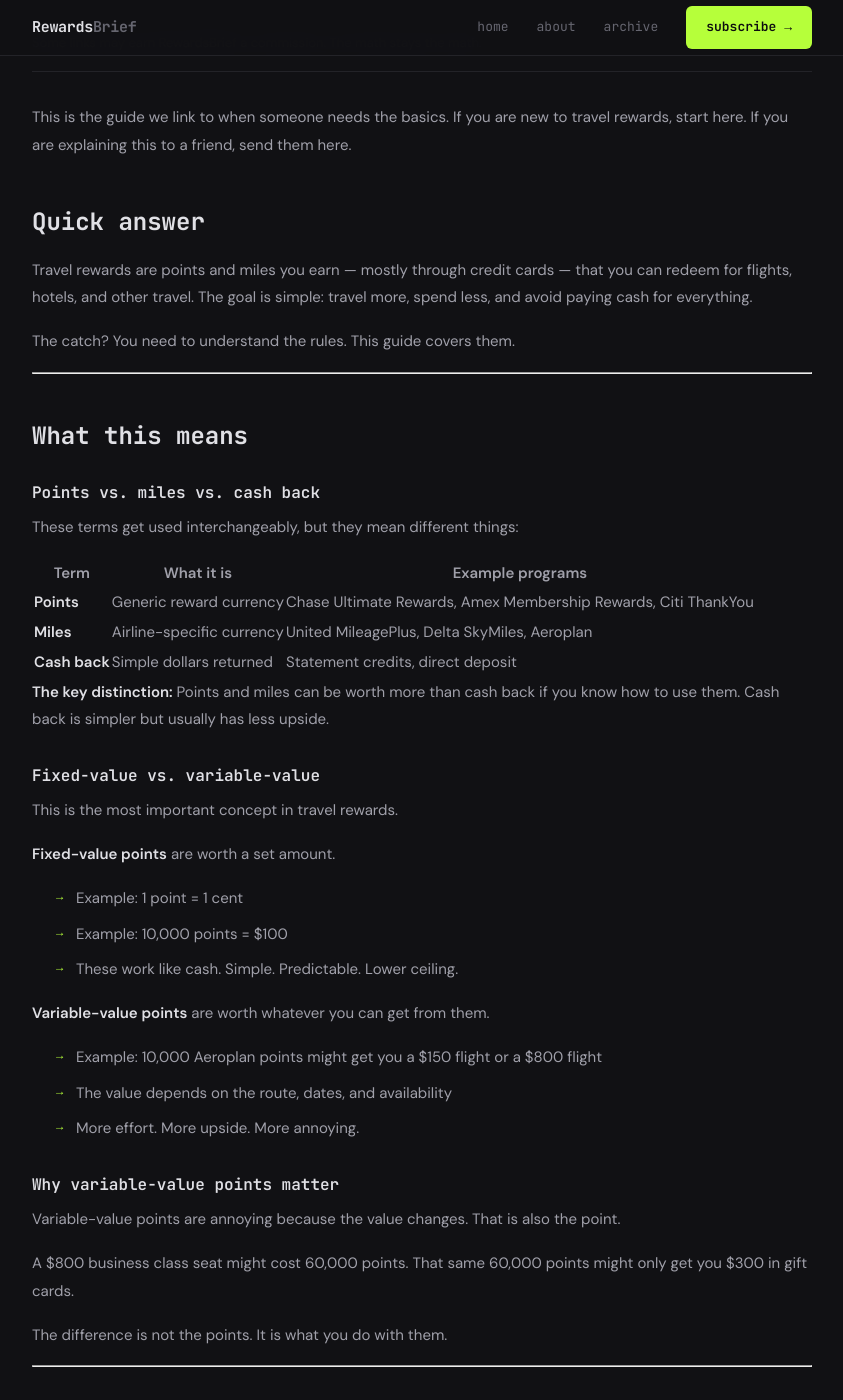
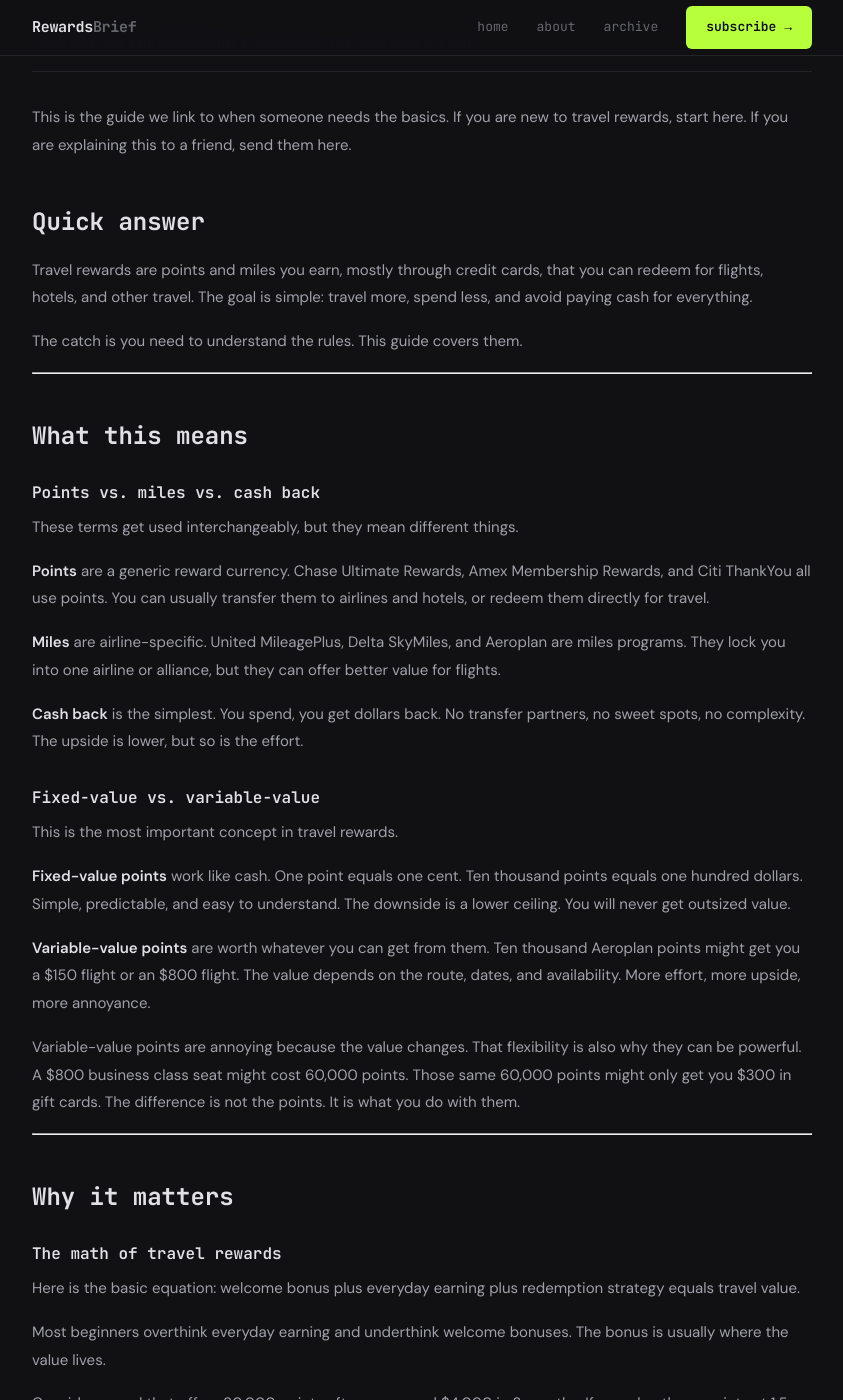
Before and after one commit to Flytrippers/rewardsbrief, a Jekyll site: the page built from _posts/2026-04-29-travel-rewards-101.md, in a window 1280 px wide and 1400 px high, scrolled down 316 px. Shown: the whole window, without its empty margins (218-1061 px from the left). Built offline with Jekyll 4.4.1, drawn with Linux system fonts in a browser that asks for light colours; some of the changed text lies outside the part shown.

Commit message:
Rewrite Travel Rewards 101: cohesive flow, remove em dashes and AI constructions

```diff
--- a/_posts/2026-04-29-travel-rewards-101.md
+++ b/_posts/2026-04-29-travel-rewards-101.md
@@ -3,16 +3,16 @@ layout: post
 title: "Travel Rewards 101: The Complete Beginner's Guide"
 date: 2026-04-29
 tags: [beginner, guide, travel-rewards]
-excerpt: "Everything you need to understand travel rewards, points, miles, and credit card strategies — without the fluff."
+excerpt: "Everything you need to understand travel rewards, points, miles, and credit card strategies. No fluff, just what works."
 ---
 
 This is the guide we link to when someone needs the basics. If you are new to travel rewards, start here. If you are explaining this to a friend, send them here.
 
 ## Quick answer
 
-Travel rewards are points and miles you earn — mostly through credit cards — that you can redeem for flights, hotels, and other travel. The goal is simple: travel more, spend less, and avoid paying cash for everything.
+Travel rewards are points and miles you earn, mostly through credit cards, that you can redeem for flights, hotels, and other travel. The goal is simple: travel more, spend less, and avoid paying cash for everything.
 
-The catch? You need to understand the rules. This guide covers them.
+The catch is you need to understand the rules. This guide covers them.
 
 ---
 
@@ -20,39 +20,23 @@ The catch? You need to understand the rules. This guide covers them.
 
 ### Points vs. miles vs. cash back
 
-These terms get used interchangeably, but they mean different things:
+These terms get used interchangeably, but they mean different things.
 
-| Term | What it is | Example programs |
-|------|-----------|------------------|
-| **Points** | Generic reward currency | Chase Ultimate Rewards, Amex Membership Rewards, Citi ThankYou |
-| **Miles** | Airline-specific currency | United MileagePlus, Delta SkyMiles, Aeroplan |
-| **Cash back** | Simple dollars returned | Statement credits, direct deposit |
+**Points** are a generic reward currency. Chase Ultimate Rewards, Amex Membership Rewards, and Citi ThankYou all use points. You can usually transfer them to airlines and hotels, or redeem them directly for travel.
 
-**The key distinction:** Points and miles can be worth more than cash back if you know how to use them. Cash back is simpler but usually has less upside.
+**Miles** are airline-specific. United MileagePlus, Delta SkyMiles, and Aeroplan are miles programs. They lock you into one airline or alliance, but they can offer better value for flights.
+
+**Cash back** is the simplest. You spend, you get dollars back. No transfer partners, no sweet spots, no complexity. The upside is lower, but so is the effort.
 
 ### Fixed-value vs. variable-value
 
 This is the most important concept in travel rewards.
 
-**Fixed-value points** are worth a set amount.
+**Fixed-value points** work like cash. One point equals one cent. Ten thousand points equals one hundred dollars. Simple, predictable, and easy to understand. The downside is a lower ceiling. You will never get outsized value.
 
-- Example: 1 point = 1 cent
-- Example: 10,000 points = $100
-- These work like cash. Simple. Predictable. Lower ceiling.
+**Variable-value points** are worth whatever you can get from them. Ten thousand Aeroplan points might get you a $150 flight or an $800 flight. The value depends on the route, dates, and availability. More effort, more upside, more annoyance.
 
-**Variable-value points** are worth whatever you can get from them.
-
-- Example: 10,000 Aeroplan points might get you a $150 flight or a $800 flight
-- The value depends on the route, dates, and availability
-- More effort. More upside. More annoying.
-
-### Why variable-value points matter
-
-Variable-value points are annoying because the value changes. That is also the point.
-
-A $800 business class seat might cost 60,000 points. That same 60,000 points might only get you $300 in gift cards.
-
-The difference is not the points. It is what you do with them.
+Variable-value points are annoying because the value changes. That flexibility is also why they can be powerful. A $800 business class seat might cost 60,000 points. Those same 60,000 points might only get you $300 in gift cards. The difference is not the points. It is what you do with them.
 
 ---
 
@@ -60,119 +44,67 @@ The difference is not the points. It is what you do with them.
 
 ### The math of travel rewards
 
-Here is the basic equation:
-
-**Welcome bonus + Everyday earning + Redemption strategy = Travel value**
+Here is the basic equation: welcome bonus plus everyday earning plus redemption strategy equals travel value.
 
 Most beginners overthink everyday earning and underthink welcome bonuses. The bonus is usually where the value lives.
 
-**Example:**
-
-A card offers 80,000 points after you spend $4,000 in 3 months. We value those points at roughly 1.5 cents each. That is $1,200 in value.
-
-You spent $4,000 you were going to spend anyway. Your net gain: $1,200 worth of points.
+Consider a card that offers 80,000 points after you spend $4,000 in 3 months. If we value those points at 1.5 cents each, that is $1,200 in value. You spent $4,000 you were going to spend anyway. Your net gain is $1,200 worth of points.
 
 That is the game.
 
 ### Common mistakes beginners make
 
-**Mistake 1: Ignoring the welcome bonus**
+**Ignoring the welcome bonus.** A card that earns 2x on dining sounds nice. The bonus is worth 40x your first year of dining. Focus on the bonus.
 
-> "This card earns 2x on dining." Cool. The bonus is worth 40x your first year of dining. Focus on the bonus.
+**Paying interest.** Travel rewards only work if you pay your balance in full. Interest charges eat the points. Robo-7 checked. It was ugly.
 
-**Mistake 2: Paying interest**
+**Hoarding points.** Points do not earn interest. Programs devalue. Use them within a reasonable timeframe, usually 1 to 2 years.
 
-Travel rewards only work if you pay your balance in full. Interest charges eat the points. Robo-7 checked. It was ugly.
+**Redeeming for gift cards or merchandise.** This is usually the worst use of points. You are taking flexible currency and locking it into a poor exchange rate.
 
-**Mistake 3: Hoarding points**
-
-Points do not earn interest. Programs devalue. Use them within a reasonable timeframe — usually 1 to 2 years.
-
-**Mistake 4: Redeeming for gift cards or merchandise**
-
-This is usually the worst use of points. You are taking flexible currency and locking it into a poor exchange rate.
-
-**Mistake 5: Not understanding transfer partners**
-
-Transferable points are more valuable because they are flexible. If you only redeem through one airline portal, you are leaving value on the table.
+**Not understanding transfer partners.** Transferable points are more valuable because they are flexible. If you only redeem through one airline portal, you are leaving value on the table.
 
 ---
 
 ## The basic rules
 
-### Rule 1: Pay in full, always
+**Pay in full, always.** If you carry a balance, the interest wipes out the rewards. This is non-negotiable. Robo-7 does not negotiate with interest.
 
-If you carry a balance, the interest wipes out the rewards. This is non-negotiable. Robo-7 does not negotiate with interest.
+**Welcome bonuses first, everyday earning second.** The bonus is where the value is. Everyday earning is a nice bonus, not the strategy.
 
-### Rule 2: Welcome bonuses first, everyday earning second
+**Transferable points beat locked points.** Chase Ultimate Rewards transfer to 14 partners. Amex Membership Rewards transfer to 20 plus. That flexibility is worth more than a slightly higher earning rate on a locked program.
 
-The bonus is where the value is. Everyday earning is a nice bonus, not the strategy.
+**Redeem for travel, not stuff.** Flights, hotels, and experiences get the best redemption rates. Gift cards, merchandise, and statement credits usually get the worst.
 
-### Rule 3: Transferable points beat locked points
-
-Chase Ultimate Rewards transfer to 14 partners. Amex Membership Rewards transfer to 20+. That flexibility is worth more than a slightly higher earning rate on a locked program.
-
-### Rule 4: Redeem for travel, not stuff
-
-Flights, hotels, and experiences get the best redemption rates. Gift cards, merchandise, and statement credits usually get the worst.
-
-### Rule 5: Have a plan before you earn
-
-Know what you want to redeem for before you start collecting. "I want to fly to Japan in business class" is a plan. "I want points" is a hobby.
+**Have a plan before you earn.** Know what you want to redeem for before you start collecting. "I want to fly to Japan in business class" is a plan. "I want points" is a hobby.
 
 ---
 
-## Example: How this works in practice
+## How this works in practice
 
-### Scenario: You want to fly to Europe
+Imagine you want to fly to Europe.
 
-**Option A: Pay cash**
+Paying cash, a round-trip economy ticket runs $800 to $1,200. Business class runs $3,000 to $6,000.
 
-Round-trip economy: $800 to $1,200
-Round-trip business: $3,000 to $6,000
+Using points through Aeroplan, economy costs 60,000 points plus $150 in taxes. Business costs 90,000 points plus $150 in taxes.
 
-**Option B: Use points**
-
-Economy via Aeroplan: 60,000 points + $150 in taxes
-Business via Aeroplan: 90,000 points + $150 in taxes
-
-**The math:**
-
-If you earned 80,000 points from a welcome bonus and spent $4,000 on the card, you have enough for business class to Europe with points left over.
-
-Your out-of-pocket cost: $150 in taxes + $95 annual fee.
-
-Your cash savings: $2,750 to $5,750.
+If you earned 80,000 points from a welcome bonus and spent $4,000 on the card, you have enough for business class to Europe with points left over. Your out-of-pocket cost is $150 in taxes plus a $95 annual fee. Your cash savings is $2,750 to $5,750.
 
 That is why this matters.
 
 ---
 
-## Common mistakes (expanded)
+## More mistakes to avoid
 
-### Applying for too many cards too fast
+**Applying for too many cards too fast.** Each application causes a hard inquiry on your credit report. Too many in a short window looks risky to issuers. Space applications 3 to 6 months apart unless you have a specific strategy.
 
-Each application usually causes a hard inquiry on your credit report. Too many in a short window looks risky to issuers.
+**Not hitting the minimum spending requirement.** The bonus only pays out if you hit the spending requirement. If you miss it, you get nothing. Plan your applications around known large expenses.
 
-**The rule:** Space applications 3 to 6 months apart unless you have a specific strategy.
+**Closing cards immediately after the bonus.** Issuers notice. Some will claw back the bonus or blacklist you from future offers. Keep the card at least 1 year, or product-change to a no-fee version.
 
-### Not hitting the minimum spending requirement
+**Ignoring annual fees, or overvaluing them.** A $95 annual fee is not evil if the card delivers $300 in value. A $550 annual fee is not evil if you use the $300 travel credit, lounge access, and transfer partners. Do the math. The fee is just a number.
 
-The bonus only pays out if you hit the spending requirement. If you miss it, you get nothing. Plan your applications around known large expenses.
-
-### Closing cards immediately after the bonus
-
-Issuers notice. Some will claw back the bonus or blacklist you from future offers. Keep the card at least 1 year, or product-change to a no-fee version.
-
-### Ignoring annual fees (or overvaluing them)
-
-A $95 annual fee is not evil if the card delivers $300 in value. A $550 annual fee is not evil if you use the $300 travel credit, lounge access, and transfer partners.
-
-Do the math. The fee is just a number.
-
-### Not tracking your points
-
-Use a spreadsheet or an app. Points expire, programs devalue, and offers change. Know what you have.
+**Not tracking your points.** Use a spreadsheet or an app. Points expire, programs devalue, and offers change. Know what you have.
 
 ---
 
@@ -180,27 +112,15 @@ Use a spreadsheet or an app. Points expire, programs devalue, and offers change.
 
 ### If you are just starting
 
-1. Check your credit score. You generally need good credit (670+) for travel rewards cards.
-2. Pick 1 card with a strong welcome bonus that fits your spending.
-3. Hit the minimum spending requirement.
-4. Learn one transfer partner or redemption strategy.
-5. Book something.
+Check your credit score. You generally need good credit, around 670 or higher, for travel rewards cards. Pick one card with a strong welcome bonus that fits your spending. Hit the minimum spending requirement. Learn one transfer partner or redemption strategy. Then book something.
 
 ### If you have points but do not know how to use them
 
-1. List every points balance you have.
-2. Identify your travel goal (destination, dates, class of service).
-3. Search for award availability 3 to 6 months out.
-4. Compare cash price vs. points price.
-5. Book the better deal.
+List every points balance you have. Identify your travel goal: destination, dates, class of service. Search for award availability 3 to 6 months out. Compare cash price against points price. Book the better deal.
 
 ### If you want to optimize
 
-1. Track your effective return per dollar spent (bonus + earning + redemption value).
-2. Learn transfer partner sweet spots.
-3. Understand airline alliances (Star Alliance, SkyTeam, oneworld).
-4. Monitor limited-time transfer bonuses.
-5. Consider status and benefits, not just points.
+Track your effective return per dollar spent, including bonus, earning, and redemption value. Learn transfer partner sweet spots. Understand airline alliances: Star Alliance, SkyTeam, and oneworld. Monitor limited-time transfer bonuses. Consider status and benefits, not just points.
 
 ---
 
@@ -212,19 +132,19 @@ Use a spreadsheet or an app. Points expire, programs devalue, and offers change.
 | **Minimum spending requirement** | The amount you must spend in a timeframe to earn the welcome bonus |
 | **Transfer partner** | An airline or hotel program where you can send points from a bank program |
 | **Award availability** | Seats or rooms bookable with points instead of cash |
-| **Cents per point (CPP)** | The value of a redemption: cash price ÷ points cost × 100 |
+| **Cents per point (CPP)** | The value of a redemption: cash price divided by points cost, times 100 |
 | **Annual fee** | Yearly cost of holding a credit card |
 | **Statement credit** | A credit applied to your card balance, effectively reducing your bill |
-| **Foreign transaction fee** | A fee charged for purchases in foreign currency (usually 2.5% to 3%) |
+| **Foreign transaction fee** | A fee charged for purchases in foreign currency, usually 2.5% to 3% |
 | **Hard inquiry** | A credit check that can temporarily lower your credit score |
 | **Product change** | Switching from one card to another within the same issuer without applying |
-| **5/24 rule** | Chase's unofficial rule: denied if you have opened 5+ cards in 24 months |
+| **5/24 rule** | Chase's unofficial rule: denied if you have opened 5 or more cards in 24 months |
 
 ---
 
 ## Bottom line
 
-Travel rewards work if you pay your balance in full, focus on welcome bonuses, and redeem for travel — not gift cards or merchandise. Variable-value points are annoying because the value changes. That is also why they can be powerful.
+Travel rewards work if you pay your balance in full, focus on welcome bonuses, and redeem for travel rather than gift cards or merchandise. Variable-value points are annoying because the value changes. That flexibility is also why they can be powerful.
 
 Start with one card. Hit the bonus. Book one trip. The rest is optimization.
 
```
